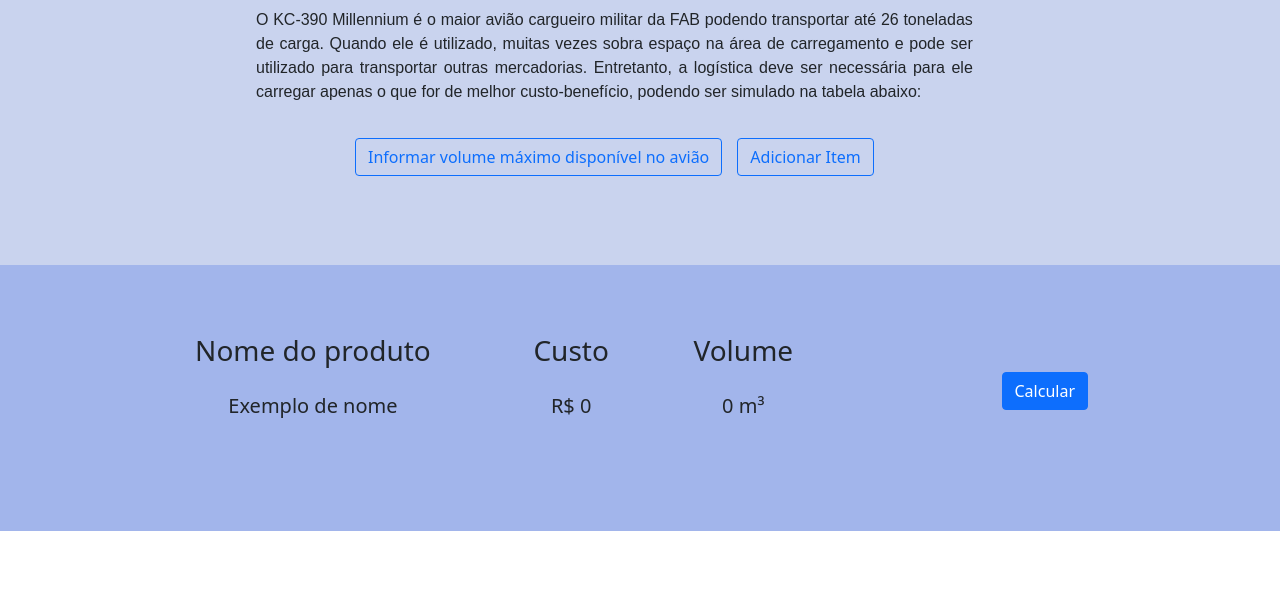
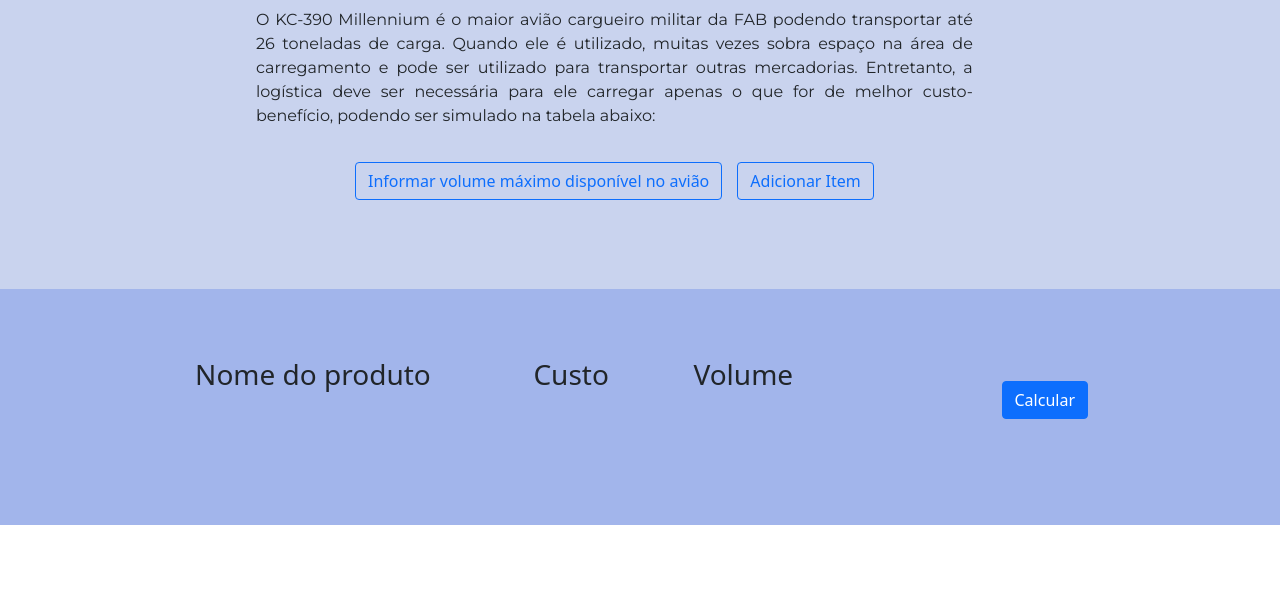
Before and after one commit to projeto-de-algoritmos/PD_Airbus, a React app: page / in a window 1280 px wide. Shown: the part 206-800 px from the top of the page. Built offline with nearby package versions, Linux system fonts and the light colour scheme.

Commit message:
Alterando fonte e ícone

```diff
--- a/package.json
+++ b/package.json
@@ -3,6 +3,10 @@
   "version": "0.1.0",
   "private": true,
   "dependencies": {
+    "@emotion/react": "^11.9.3",
+    "@emotion/styled": "^11.9.3",
+    "@mui/icons-material": "^5.10.3",
+    "@mui/material": "^5.10.3",
     "@testing-library/jest-dom": "^5.16.4",
     "@testing-library/react": "^12.1.5",
     "@testing-library/user-event": "^13.5.0",
--- a/public/index.html
+++ b/public/index.html
@@ -1,6 +1,9 @@
 <!DOCTYPE html>
 <html lang="en">
   <head>
+    <link rel="preconnect" href="https://fonts.googleapis.com">
+    <link rel="preconnect" href="https://fonts.gstatic.com" crossorigin>
+    <link href="https://fonts.googleapis.com/css2?family=Montserrat:wght@400&display=swap" rel="stylesheet">
     <meta charset="utf-8" />
     <link rel="icon" href="%PUBLIC_URL%/favicon.ico" />
     <meta name="viewport" content="width=device-width, initial-scale=1" />
@@ -24,7 +27,7 @@
       work correctly both with client-side routing and a non-root public URL.
       Learn how to configure a non-root public URL by running `npm run build`.
     -->
-    <title>React App</title>
+    <title>Airbus</title>
   </head>
   <body>
     <noscript>You need to enable JavaScript to run this app.</noscript>
--- a/src/Components/AddItem/index.js
+++ b/src/Components/AddItem/index.js
@@ -65,7 +65,7 @@
                 className="mb-3"
                 controlId="exampleForm.ControlTextarea1"
               >
-                <Form.Label className="label">Preço</Form.Label>
+                <Form.Label className="label">Preço (R$)</Form.Label>
                 <Form.Control
                   type="number"
                   placeholder="Preço do Item em Reais"
--- a/src/Home.js
+++ b/src/Home.js
@@ -9,19 +9,21 @@
 import { Alert, NavbarBrand } from "react-bootstrap";
 import { Navbar } from "react-bootstrap";
 import 'bootstrap/dist/css/bootstrap.min.css';
+import LocalAirportSharpIcon from '@mui/icons-material/LocalAirportSharp';
 
 function Home() {
-  const [pesos, setPesos] = useState([0]);
-  const [valores, setValores] = useState([0]);
-  const [nomes, setNomes] = useState(['Exemplo de nome']);
-  const [maxWeight, setMaxWeight] = useState(0);
+  const [pesos, setPesos] = useState([]);
+  const [valores, setValores] = useState([]);
+  const [nomes, setNomes] = useState([' ']);
+  const [maxWeight, setMaxWeight] = useState();
   const [showAlert, setShowAlert] = useState(false);
   const [result, setResult] = useState(0);
 
   return (
     <div className="App" >
       <Navbar bg="navbar" variant="dark" sticky="top">
-        <NavbarBrand style={{padding: '20px'}}>Airbus </NavbarBrand>
+        <NavbarBrand style={{padding: '20px'}}>
+        <LocalAirportSharpIcon />  Airbus </NavbarBrand>
       </Navbar>
 
       <div className="text-div">
--- a/src/Knapsack.js
+++ b/src/Knapsack.js
@@ -1,20 +1,20 @@
-export default function knapsack({valores, pesos, maxVol, setResult}){
-    var W = maxVol; // volume maximo
-    var qtd_itens = valores.length; // total de itens
+export default function knapsack({valores, pesos, maxWeight, setResult}){
+    var W = maxWeight; // peso maximo da mochila
+    var qtd_itens = valores.length; // quantidade total de itens
 
     var w = 0; //capacidade gradual
 
-    var memorization = [[]]; //matriz de memorização
+    var memoization = [[]]; //matriz de memorização [PROGRAMAÇÃO DINÂMICA]
 
     for (w = 0; w <= W; w++){
-        memorization[w] = [0];
+        memoization[w] = [0];
         for (var item = 1; item <= qtd_itens; item++){
             if (w >= pesos[item]){
-                memorization[w][item] = Math.max(memorization[w][item-1], memorization[w - pesos[item]][item-1] + valores[item]);
+                memoization[w][item] = Math.max(memoization[w][item-1], memoization[w - pesos[item]][item-1] + valores[item]);
             } else {
-                memorization[w][item] = Math.max(memorization[w][item-1], 0);
+                memoization[w][item] = Math.max(memoization[w][item-1], 0);
             }
         }
     }
-    setResult(memorization[W][qtd_itens]);
+    setResult(memoization[W][qtd_itens]);
 }
--- a/src/index.css
+++ b/src/index.css
@@ -8,8 +8,7 @@
 }
 
 code {
-  font-family: source-code-pro, Menlo, Monaco, Consolas, 'Courier New',
-    monospace;
+  font-family: 'Montserrat', sans-serif;
 }
 
 .imagens{
```
Also changed, not shown: 1 other file.
